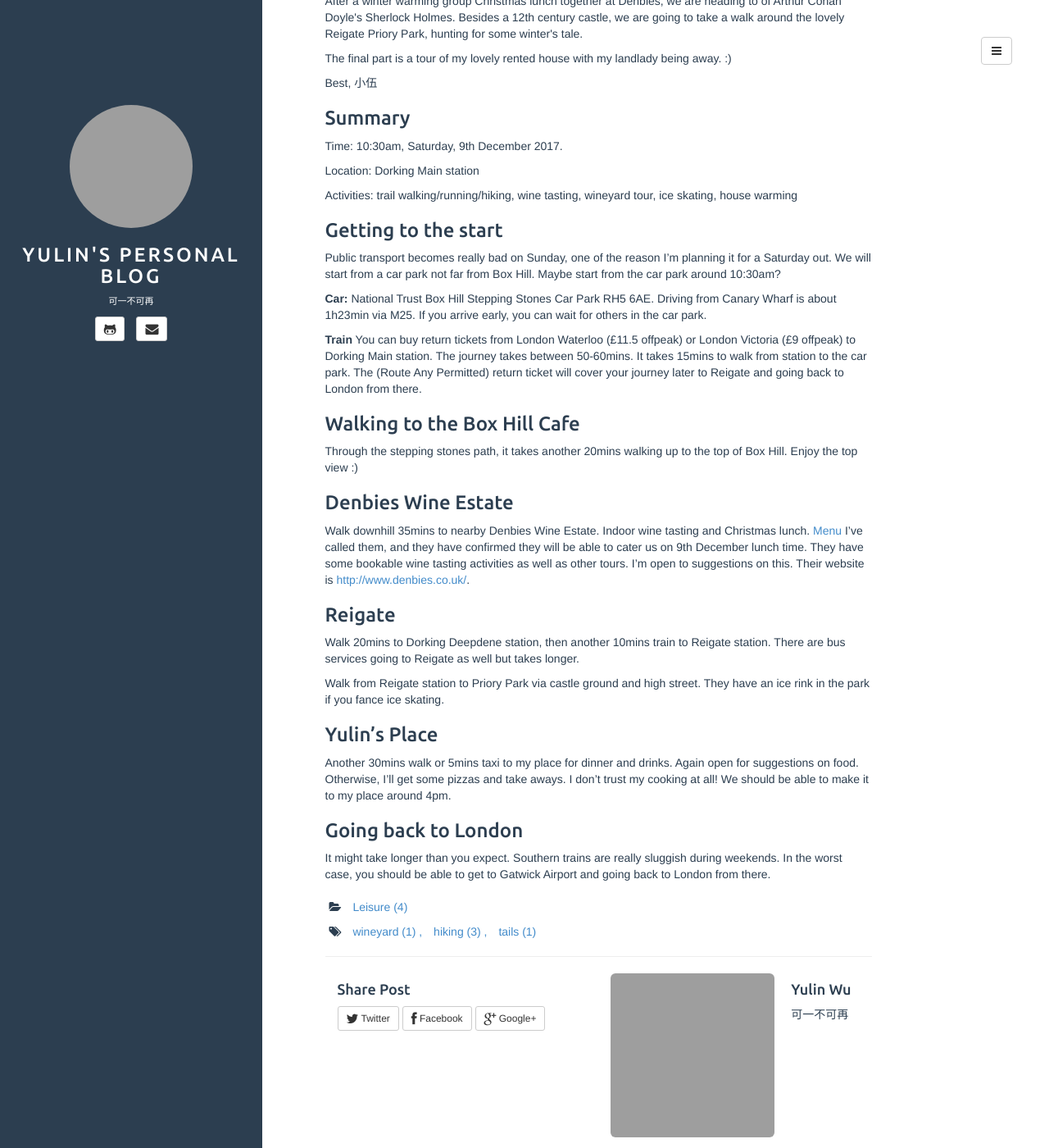
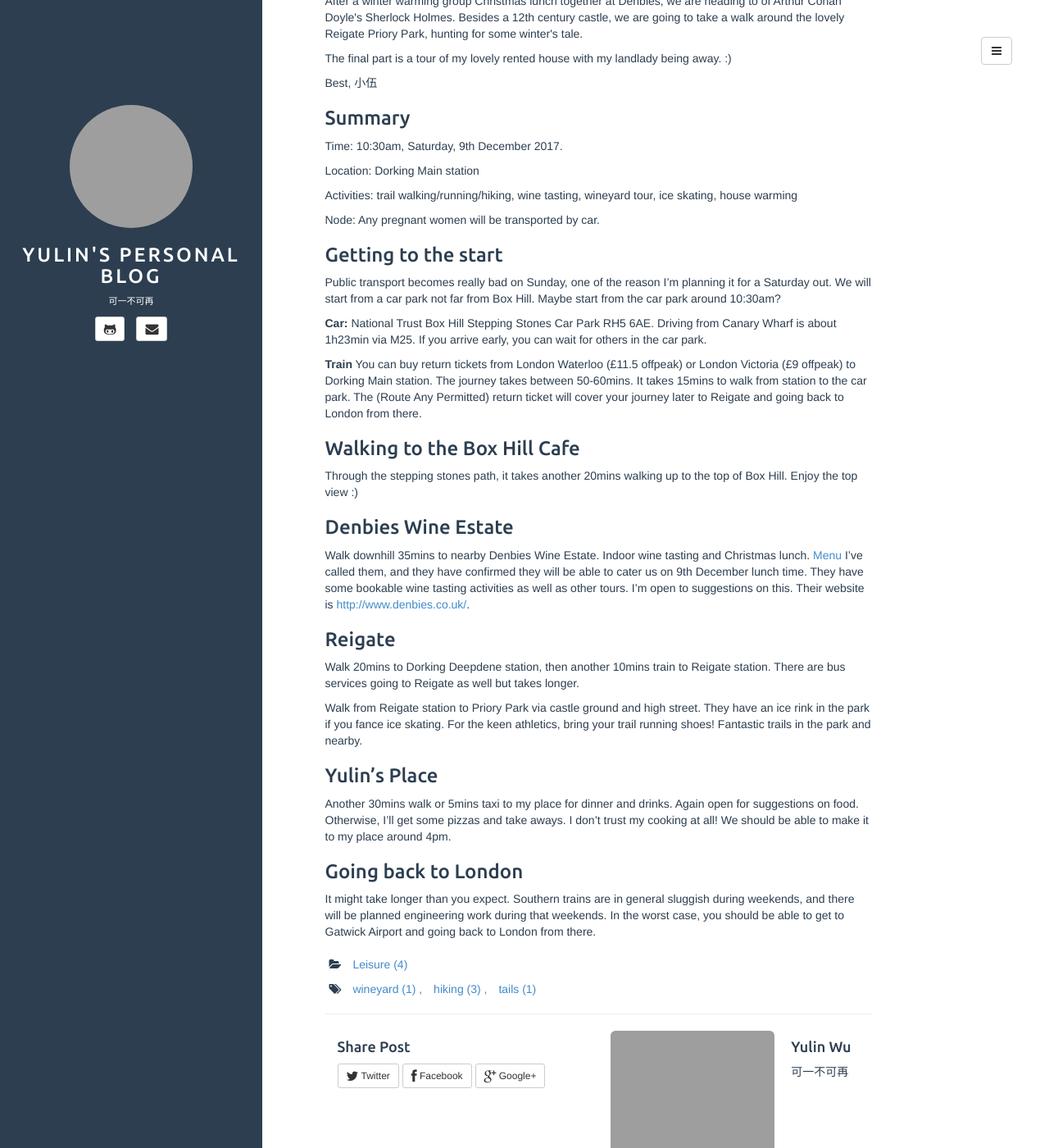
Before and after one commit to JimmyWuMadchester/JimmyWuMadchester.github.io, a Jekyll site: the page built from _posts/2017-11-16-SurreyTour.md, in a window 1280 px wide and 1400 px high, scrolled down 320 px. Shown: the whole window at 82% size. Built offline with Jekyll 4.4.1, drawn with Linux system fonts in a browser that asks for light colours; comment, search, counter and statistics services are not loaded; grey boxes are pictures that could not be loaded.

Commit message:
pregnant women note

```diff
--- a/_posts/2017-11-16-SurreyTour.md
+++ b/_posts/2017-11-16-SurreyTour.md
@@ -28,6 +28,8 @@ Location: Dorking Main station
 
 Activities: trail walking/running/hiking, wine tasting, wineyard tour, ice skating, house warming
 
+Node: Any pregnant women will be transported by car.
+
 ### Getting to the start
 
 Public transport becomes really bad on Sunday, one of the reason I'm planning it for a Saturday out. We will start from a car park not far from Box Hill. Maybe start from the car park around 10:30am?
@@ -50,7 +52,7 @@ I've called them, and they have confirmed they will be able to cater us on 9th D
 
 Walk 20mins to Dorking Deepdene station, then another 10mins train to Reigate station. There are bus services going to Reigate as well but takes longer.
 
-Walk from Reigate station to Priory Park via castle ground and high street. They have an ice rink in the park if you fance ice skating.
+Walk from Reigate station to Priory Park via castle ground and high street. They have an ice rink in the park if you fance ice skating. For the keen athletics, bring your trail running shoes! Fantastic trails in the park and nearby.
 
 ### Yulin's Place
 
@@ -58,4 +60,4 @@ Another 30mins walk or 5mins taxi to my place for dinner and drinks. Again open
 
 ### Going back to London
 
-It might take longer than you expect. Southern trains are really sluggish during weekends. In the worst case, you should be able to get to Gatwick Airport and going back to London from there.
+It might take longer than you expect. Southern trains are in general sluggish during weekends, and there will be planned engineering work during that weekends. In the worst case, you should be able to get to Gatwick Airport and going back to London from there.
```
